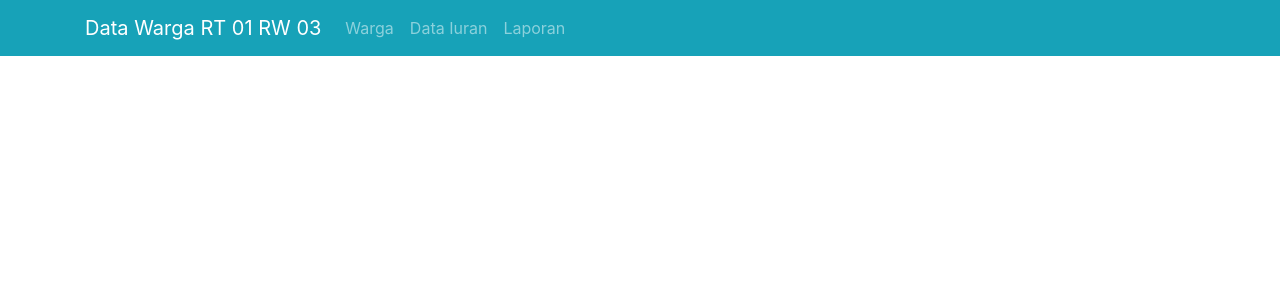
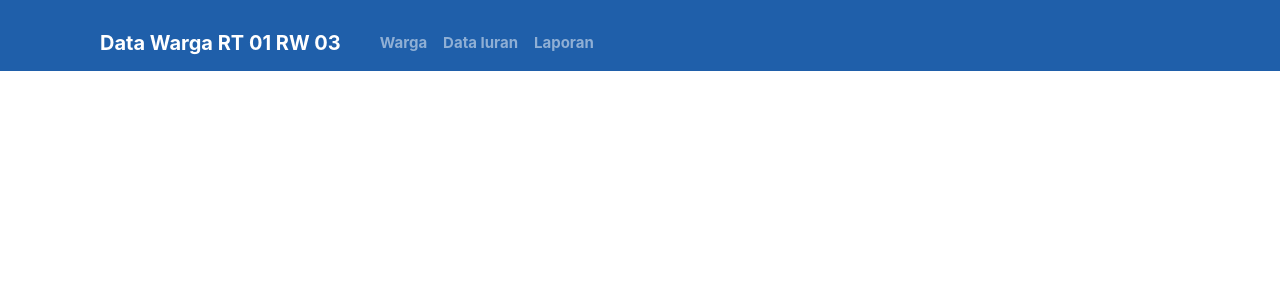
Before and after one commit to OktovanAgung/Project-UAS-Kas-RT, a CodeIgniter 4 app: the page made by asset/code/ci4/app/Views/header_view.php in a window 1280 px wide. Shown: the top 300 px of the page. Run offline with PHP 8.4 and a stand-in for CodeIgniter, Linux system fonts and the light colour scheme; the template is opened without the code that fills it, so the values that code supplies are empty; some libraries are stand-ins or nearby versions.

Commit message:
update header_view.php and style.css

```diff
--- a/asset/code/ci4/app/Views/header_view.php
+++ b/asset/code/ci4/app/Views/header_view.php
@@ -2,15 +2,13 @@
 <html lang="en">
   <head>
     <title><?= $title;?></title>
-    <!-- Required meta tags -->
     <meta charset="utf-8">
     <meta name="viewport" content="width=device-width, initial-scale=1, shrink-to-fit=no">
-
-    <!-- Bootstrap CSS -->
+    <link rel="stylesheet" href="style.css">
     <link rel="stylesheet" href="https://stackpath.bootstrapcdn.com/bootstrap/4.3.1/css/bootstrap.min.css" integrity="sha384-ggOyR0iXCbMQv3Xipma34MD+dH/1fQ784/j6cY/iJTQUOhcWr7x9JvoRxT2MZw1T" crossorigin="anonymous">
   </head>
   <body>
-    <nav class="navbar navbar-expand-sm navbar-dark bg-info">
+    <nav class="navbar navbar-expand-sm navbar-dark">
         <div class="container">
             <a class="navbar-brand" href="<?= base_url();?>">Data Warga RT 01 RW 03</a>
             <button class="navbar-toggler d-lg-none" type="button" data-toggle="collapse" data-target="#collapsibleNavId" aria-controls="collapsibleNavId"
--- a/asset/code/ci4/public/style.css
+++ b/asset/code/ci4/public/style.css
@@ -0,0 +1,31 @@
+/* import google font */
+@import
+url('https://fonts.googleapis.com/css2?family=Open+Sans:ital,wght@0,300;0,400 ;0,600;0,700;0,800;1,300;1,400;1,600;1,700;1,800&display=swap');
+@import url('https://fonts.googleapis.com/css2?family=Open+Sans+Condensed:ital,wght@0 ,300;0,700;1,300&display=swap');
+
+/* navigasi */
+nav{
+    display: block;
+	background-color: #1f5faa;
+}
+nav a {
+	padding:5px 15px;
+	font-size: 15px;
+	text-decoration: none;
+	font-weight: bold;
+}
+
+nav a.active,
+
+/* body */
+.container{
+  padding-top: 15px;
+}
+
+/* footer */
+footer {
+    clear:both;
+	background-color:#1d1d1d;
+	padding:1px;
+	color:#eee;
+}
```
